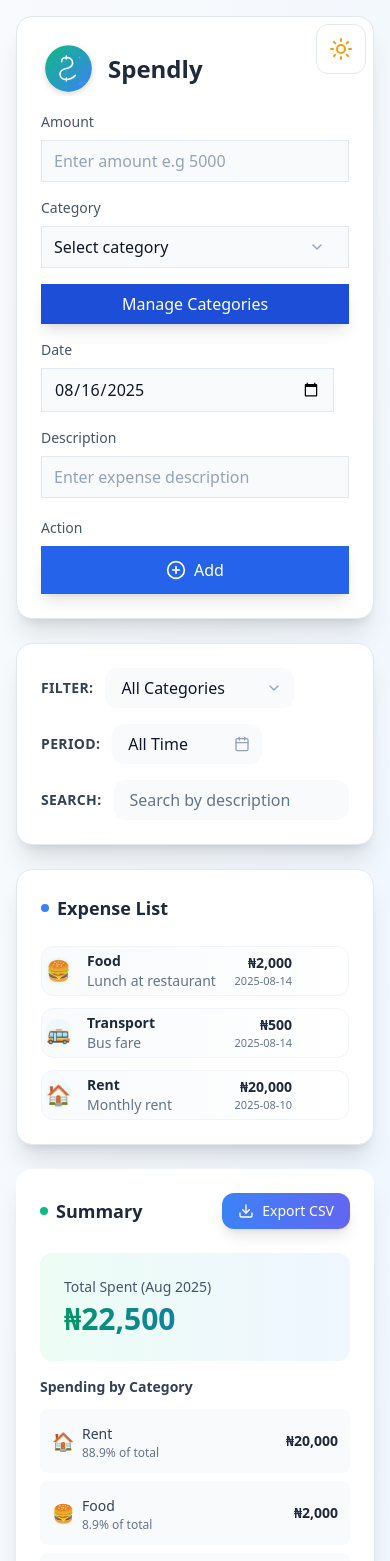
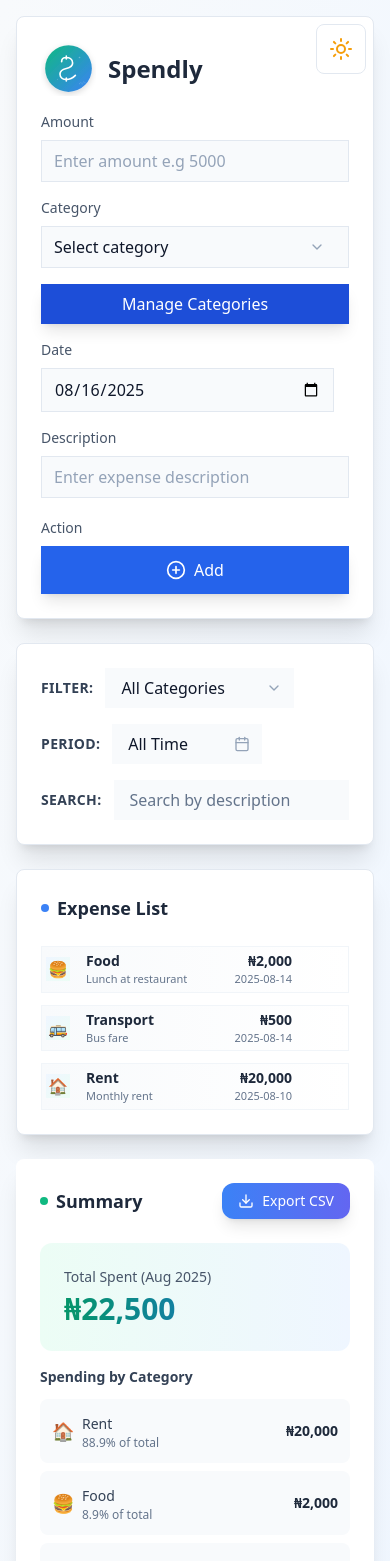
Before and after one commit to Blaqboydee/Finance-Tracker, a React (Vite) app: page /spendly in a window 390 px wide. Shown: the top 1561 px of the page. Built offline with nearby package versions, Linux system fonts and the light colour scheme.

Commit message:
styled inputs better and added vercel.json

```diff
--- a/src/App.jsx
+++ b/src/App.jsx
@@ -5,7 +5,7 @@
 
 const App = () => {
   return (
-    <Routes>
+  <Routes>
   <Route path='/spendly' element={ <Spendly/>} />
   <Route path='/' element={<SpendlyOnboarding/>}/>
   </Routes>
--- a/src/components/ExpenseForm.jsx
+++ b/src/components/ExpenseForm.jsx
@@ -26,7 +26,7 @@
 
   return (
     <div
-      className={`rounded-2xl shadow-xl mb-6 p-6 border transition-colors duration-300
+      className={`rounded-lg shadow-xl mb-6 p-6 border transition-colors duration-300
     ${
       isDarkMode
         ? "bg-slate-800 border-slate-700 text-slate-100"
--- a/src/components/ExpenseList.jsx
+++ b/src/components/ExpenseList.jsx
@@ -4,7 +4,7 @@
 const ExpenseList = ({ expenses, onDeleteExpense, isDarkMode }) => {
   return (
   <div
-  className={`rounded-2xl shadow-xl mb-6 p-6 border transition-colors duration-300
+  className={`rounded-lg shadow-xl mb-6 p-6 border transition-colors duration-300
     ${isDarkMode
       ? "bg-slate-800 border-slate-700 text-slate-100"
       : "bg-white border-slate-200 text-slate-900"
@@ -36,7 +36,7 @@
       expenses.map((expense) => (
         <div
           key={expense.id}
-          className={`flex items-center justify-between p-1 md:p-4 border rounded-xl hover:shadow-md transition-all duration-200 group
+          className={`flex items-center justify-between p-1 md:p-4 border hover:shadow-md transition-all duration-200 group
             ${isDarkMode
               ? "bg-gradient-to-r from-slate-700 to-slate-800 border-slate-600"
               : "bg-gradient-to-r from-slate-50 to-white border-slate-100"
@@ -44,7 +44,7 @@
         >
           <div className="flex items-center gap-4 flex-1">
             <div
-              className={`md:w-12 md:h-12 rounded-xl flex items-center justify-center text-xl
+              className={`w-6 h-6 md:w-12 md:h-12 flex items-center justify-center md:text-xl
                 ${isDarkMode
                   ? "bg-gradient-to-br from-blue-900/30 to-emerald-900/30"
                   : "bg-gradient-to-br from-blue-50 to-emerald-50"
@@ -60,7 +60,7 @@
                 {expense.category}
               </div>
               <div
-                className={`text-sm
+                className={`text-[11px] md:text-sm
                   ${isDarkMode ? "text-slate-400" : "text-slate-500"}`}
               >
                 {expense.description}
--- a/src/components/Filter.jsx
+++ b/src/components/Filter.jsx
@@ -13,13 +13,13 @@
 
   return (
   <div
-  className={`rounded-2xl shadow-xl mb-6 p-6 border transition-colors ${
+  className={`rounded-lg shadow-xl mb-6 p-6 border transition-colors ${
     isDarkMode
       ? "bg-slate-800 border-slate-700"
       : "bg-white border-slate-200"
   }`}
 >
-  <div className="flex md:flex-row flex-wrap sm:flex-col items-start sm:items-center gap-4">
+  <div className="flex flex-col sm:flex-row md:flex-row flex-wrap  items-start sm:items-center gap-4">
     {/* Filter */}
     <div className="flex items-center gap-3">
       <span
@@ -33,7 +33,7 @@
         <select
           value={filterCategory}
           onChange={(e) => setFilterCategory(e.target.value)}
-          className={`px-4 outline-none py-2 rounded-xl focus:ring-2 focus:ring-blue-500 focus:border-transparent transition-all appearance-none cursor-pointer pr-10 ${
+          className={`px-4 outline-none py-2  focus:ring-2 focus:ring-blue-500 focus:border-transparent transition-all appearance-none cursor-pointer pr-10 ${
             isDarkMode
               ? "bg-slate-700 border-slate-600 text-slate-100 hover:bg-slate-600"
               : "bg-slate-50 border-slate-200 text-slate-900 hover:bg-white"
@@ -68,7 +68,7 @@
         <select
           value={dateRange}
           onChange={(e) => setDateRange(e.target.value)}
-          className={`px-4 py-2 rounded-xl  outline-none focus:ring-2 focus:ring-blue-500 focus:border-transparent transition-all appearance-none cursor-pointer pr-10 ${
+          className={`px-4 py-2 outline-none focus:ring-2 focus:ring-blue-500 focus:border-transparent transition-all appearance-none cursor-pointer pr-10 ${
             isDarkMode
               ? "bg-slate-700 border-slate-600 text-slate-100 hover:bg-slate-600"
               : "bg-slate-50 border-slate-200 text-slate-900 hover:bg-white"
@@ -101,7 +101,7 @@
      onChange={(e)=>setDescription(e)}
   type="text"
   placeholder="Search by description"
-  className={`px-4 py-2 w-[80%]  outline-none rounded-xl focus:ring-2 focus:ring-blue-500 focus:border-transparent transition-all appearance-none cursor-pointer pr-10
+  className={`px-4 py-2 w-[80%]  outline-none focus:ring-2 focus:ring-blue-500 focus:border-transparent transition-all appearance-none cursor-pointer pr-10
     ${
       isDarkMode
         ? "bg-slate-700 border-slate-600 text-slate-100 hover:bg-slate-600 placeholder-slate-300"
--- a/src/components/Summary.jsx
+++ b/src/components/Summary.jsx
@@ -49,7 +49,7 @@
    <div
   className={`${
     isDarkMode ? "bg-slate-800 border-slate-700" : "bg-white border-slate-200"
-  } rounded-2xl shadow-xl p-6`}
+  } rounded-lg shadow-xl p-6`}
 >
   {/* Header */}
   <div className="flex items-center justify-between mb-6">
--- a/src/components/ThemeToggle.jsx
+++ b/src/components/ThemeToggle.jsx
@@ -5,7 +5,7 @@
   return (
     <button
       onClick={toggleDarkMode}
-      className="relative p-3 rounded-xl bg-white dark:bg-slate-800 border border-slate-200 dark:border-slate-700 hover:shadow-lg transition-all duration-200 group"
+      className="relative p-3 rounded-lg bg-white dark:bg-slate-800 border border-slate-200 dark:border-slate-700 hover:shadow-lg transition-all duration-200 group"
       aria-label={isDarkMode ? 'Switch to light mode' : 'Switch to dark mode'}
     >
       <div className="relative w-6 h-6">
```
Also changed, not shown: vercel.json (added).
